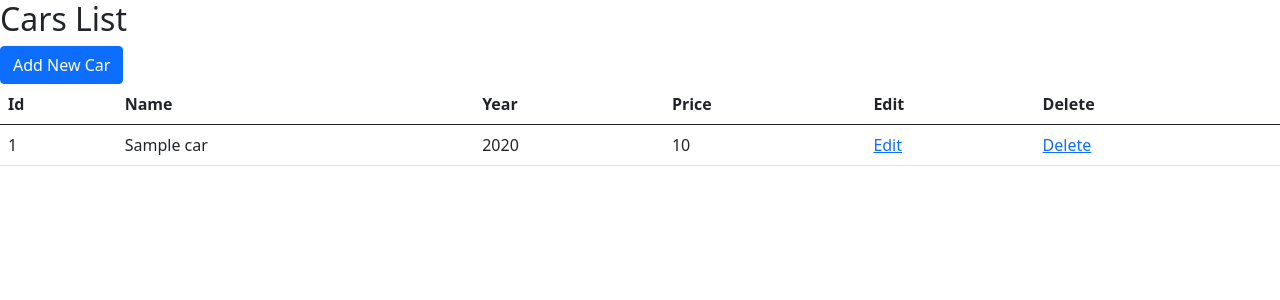
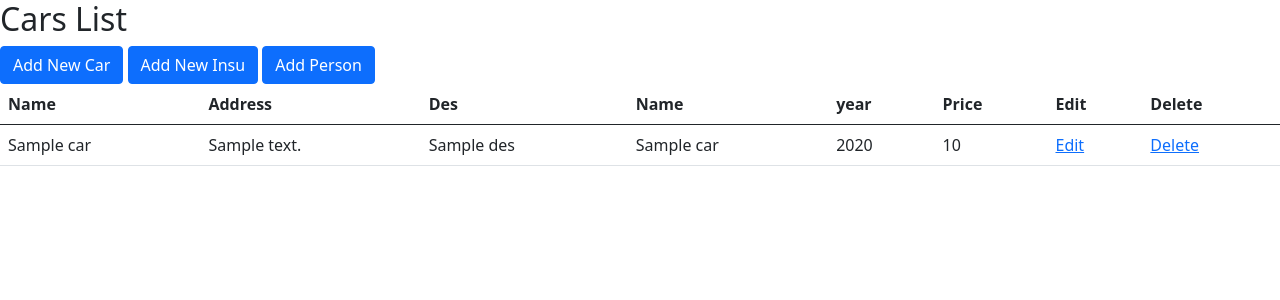
Before and after one commit to ATAGIT87/CarsSeles, a Flask app: template templates/carslist.html in a window 1280 px wide. Shown: the top 300 px of the page. Run offline with Flask 2, Linux system fonts and the light colour scheme; the template is opened without the code that fills it: most values are stand-ins (such as "Sample title", 1, 10 or a date in 2020).

Commit message:
add insu and add car pages

```diff
--- a/carsales.py
+++ b/carsales.py
@@ -19,9 +19,9 @@ def main():
     cars = []
     conn = connection()
     cursor = conn.cursor()
-    cursor.execute("SELECT * FROM TblCars")
+    cursor.execute(" select p.name,p.address,i.des,c.name,c.year,c.price from CarSeles.TblPersons p, CarSeles.TblCars c, CarSeles.TblInsurance i where p.Car_ID=c.ID and p.Insurance_Id=i.ID;")
     for row in cursor.fetchall():
-        cars.append({"id": row[0], "name": row[1], "year": row[2], "price": row[3]})
+        cars.append({"name": row[0], "address": row[1], "des": row[2], "carname": row[3], "year": row[4], "price": row[5]})
     conn.close()
     return render_template("carslist.html", cars = cars)
 
@@ -37,6 +37,40 @@ def addcar():
         conn = connection()
         cursor = conn.cursor()
         cursor.execute("INSERT INTO TblCars (id, name, year, price) VALUES (?, ?, ?, ?)", (id, name, year, price) )
+        conn.commit()
+        conn.close()
+        return redirect('/')
+
+
+@carsales.route("/addinsu", methods = ['GET','POST'])
+def addinsu():
+    if request.method == 'GET':
+        return render_template("addinsu.html", insu = {})
+    if request.method == 'POST':
+        id = int(request.form["id"])
+        des = request.form["des"]
+        conn = connection()
+        cursor = conn.cursor()
+        cursor.execute("INSERT INTO TblInsurance (id, des) VALUES (?, ?)", (id, des) )
+        conn.commit()
+        conn.close()
+        return redirect('/')
+
+
+
+@carsales.route("/addperson", methods = ['GET','POST'])
+def addperson():
+    if request.method == 'GET':
+        return render_template("addperson.html", perso = {})
+    if request.method == 'POST':
+        id = int(request.form["id"])
+        name = request.form["name"]
+        address = request.form["address"]
+        insu = int(request.form["insu"])
+        car = int(request.form["car"])
+        conn = connection()
+        cursor = conn.cursor()
+        cursor.execute("INSERT INTO TblPersons (id,name,address,insurance_id,car_id) VALUES (?, ?,?,?,?)", (id, name,address,insu,car) )
         conn.commit()
         conn.close()
         return redirect('/')
--- a/templates/carslist.html
+++ b/templates/carslist.html
@@ -15,12 +15,16 @@
 <body>
     <h2>Cars List</h2>
     <a class="btn btn-primary" href="addcar">Add New Car</a>
+    <a class="btn btn-primary" href="addinsu">Add New Insu</a>
+    <a class="btn btn-primary" href="addperson">Add Person</a>
     <table class="table">
         <thead>
             <tr>
-            <th scope="col">Id</th>
             <th scope="col">Name</th>
-            <th scope="col">Year</th>
+            <th scope="col">Address</th>
+            <th scope="col">Des</th>
+            <th scope="col">Name</th>
+            <th scope="col">year</th>
             <th scope="col">Price</th>
             <th scope="col">Edit</th>
             <th scope="col">Delete</th>
@@ -29,8 +33,10 @@
         <tbody>
             {% for car in cars %}
                 <tr>
-                    <td>{{ car.id }}</th>
-                    <td>{{ car.name }}</td>
+                    <td>{{ car.name }}</th>
+                    <td>{{ car.address }}</td>
+                    <td>{{ car.des }}</td>
+                    <td>{{ car.carname }}</td>
                     <td>{{ car.year }}</td>
                     <td>{{ car.price }}</td>
                     <td><a href='updatecar/{{ car.id }}'>Edit</a></td>
```
Also changed, not shown: templates/addinsu.html (added, +30 -0 lines), templates/addperson.html (added, +42 -0 lines).
